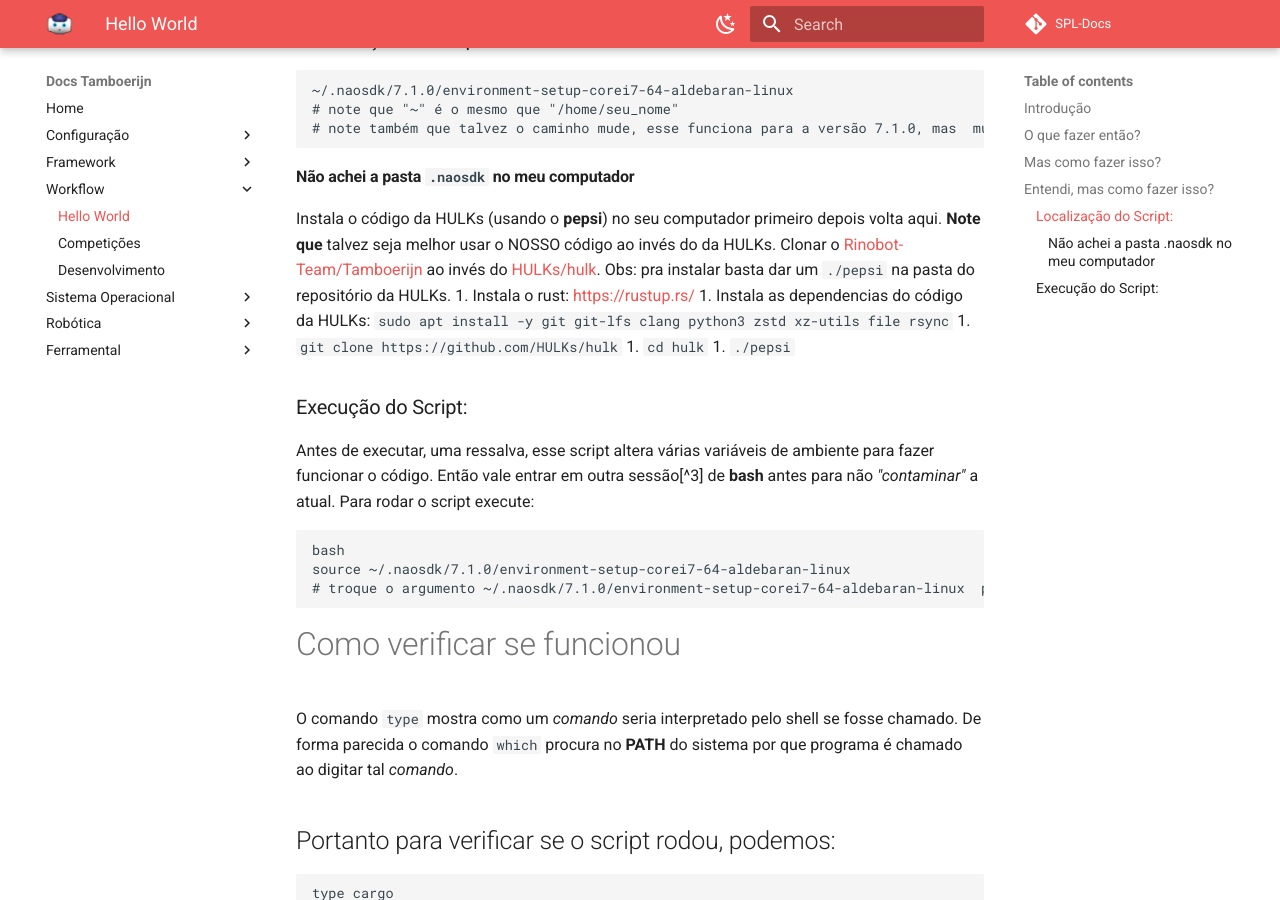
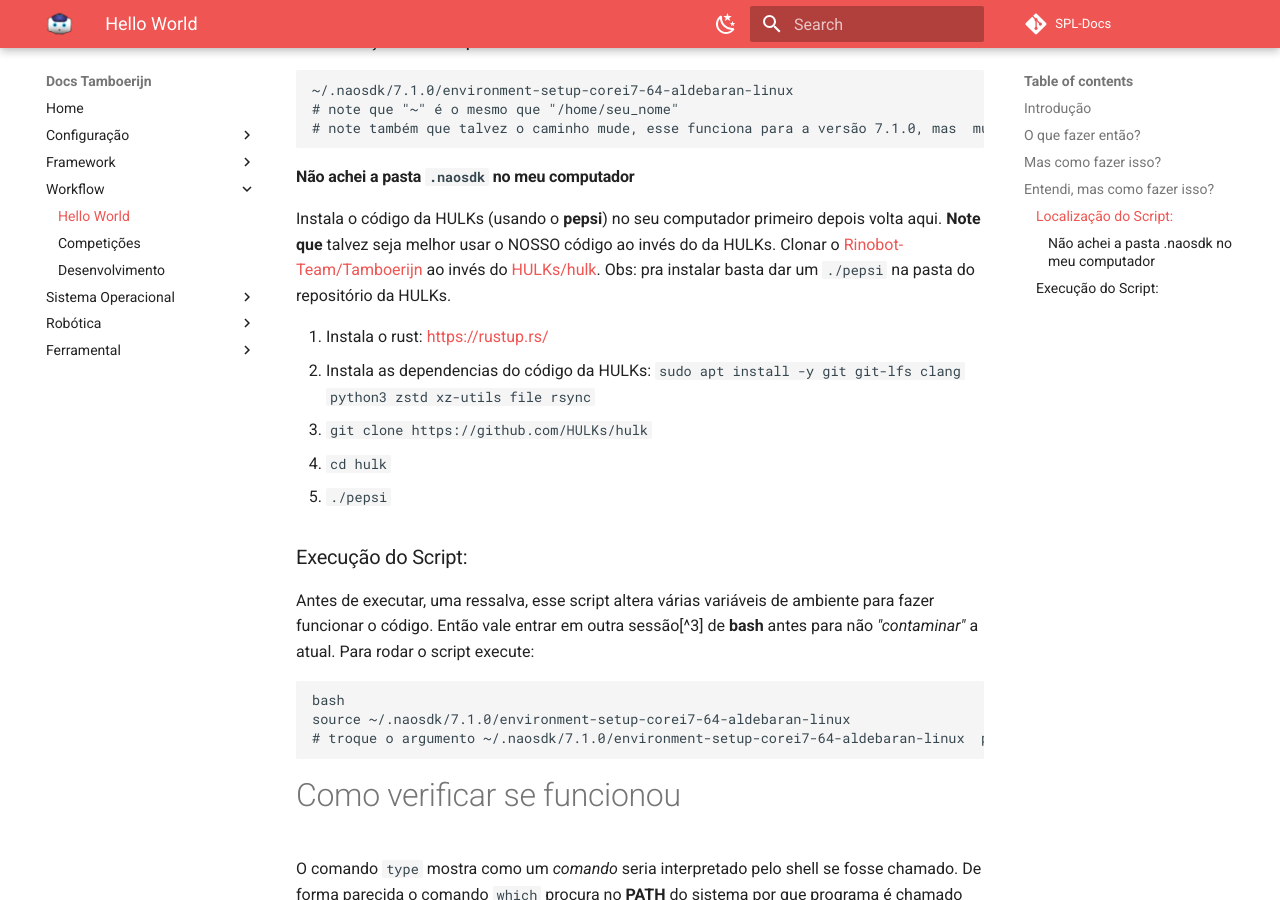
Before and after one commit to rinobot-team/SPL-Docs, an MkDocs documentation site: the page built from docs/workflow/compilar-hello-world.md, in a window 1280 px wide and 900 px high, scrolled down 1156 px. Built offline with MkDocs 1.6.1 and Material for MkDocs 9.7.7, drawn with Linux system fonts in a browser that asks for light colours; comment, search, counter and statistics services are not loaded.

Commit message:
Conserta lista feia

```diff
--- a/docs/workflow/compilar-hello-world.md
+++ b/docs/workflow/compilar-hello-world.md
@@ -27,11 +27,12 @@
 #### **Não** achei a pasta `.naosdk` no meu computador
 Instala o código da HULKs (usando o **pepsi**) no seu computador primeiro depois volta aqui. **Note que** talvez seja melhor usar o NOSSO código ao invés do da HULKs. Clonar o [Rinobot-Team/Tamboerijn](https://github.com/Rinobot-Team/Tamboerijn) ao invés do [HULKs/hulk](https://github.com/HULKs/hulk).
 Obs: pra instalar basta dar um `./pepsi` na pasta do repositório da HULKs.
+
 1. Instala o rust: <https://rustup.rs/>
-1. Instala as dependencias do código da HULKs: `sudo apt install -y git git-lfs clang python3 zstd xz-utils file rsync`
-1. `git clone https://github.com/HULKs/hulk`
-1. `cd hulk`
-1. `./pepsi`
+2. Instala as dependencias do código da HULKs: `sudo apt install -y git git-lfs clang python3 zstd xz-utils file rsync`
+3. `git clone https://github.com/HULKs/hulk`
+4. `cd hulk`
+5. `./pepsi`
 
 ### Execução do Script:
 Antes de executar, uma ressalva, esse script altera várias variáveis de ambiente para fazer funcionar o código. Então vale entrar em outra sessão[^3] de **bash** antes para não _"contaminar"_ a atual.
```
